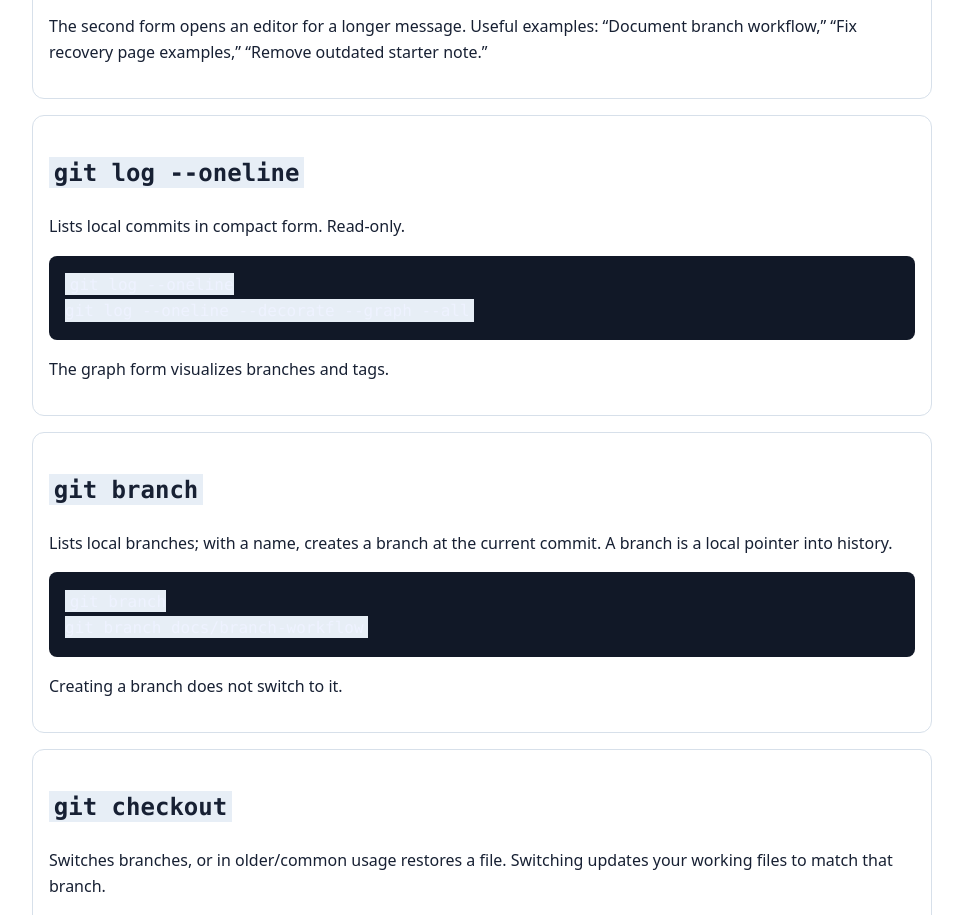
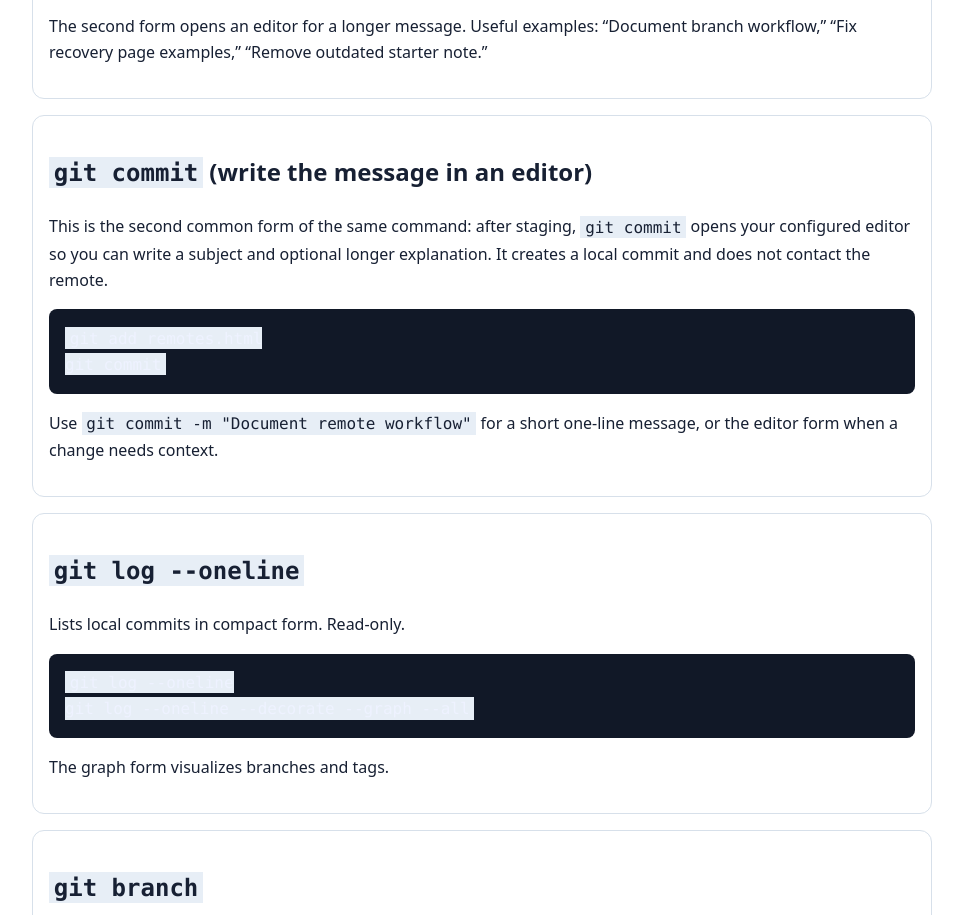
Before and after one commit to devendraghag/git-in-practice, a plain HTML site: page everyday.html in a window 1280 px wide. Shown: the part 1412-2327 px from the top of the page, without its empty margins (158-1121 px from the left). Drawn offline with Linux system fonts and the light colour scheme.

Commit message:
Clarify commit message options

```diff
--- a/everyday.html
+++ b/everyday.html
@@ -5,6 +5,7 @@
 <section class="card"><h2><code>git status</code></h2><p>Shows the current branch and which changes are untracked, modified, or staged. Local and read-only.</p><pre><code>git status<br>git status --short --branch</code></pre><p>Run before staging, committing, or switching branches.</p></section>
 <section class="card"><h2><code>git add</code></h2><p>Copies selected file changes into the staging area for the next commit. Does not commit or contact a remote.</p><pre><code>git add index.html<br>git add everyday.html recovery.html<br>git add -p</code></pre><p><code>-p</code> stages selected chunks. Named paths are a clear starting point.</p></section>
 <section class="card"><h2><code>git commit</code> (save a snapshot)</h2><p>Creates a local snapshot from staged changes.</p><pre><code>git commit -m "Add command guide"<br>git commit</code></pre><p>The second form opens an editor for a longer message. Useful examples: “Document branch workflow,” “Fix recovery page examples,” “Remove outdated starter note.”</p></section>
+<section class="card"><h2><code>git commit</code> (write the message in an editor)</h2><p>This is the second common form of the same command: after staging, <code>git commit</code> opens your configured editor so you can write a subject and optional longer explanation. It creates a local commit and does not contact the remote.</p><pre><code>git add remotes.html<br>git commit</code></pre><p>Use <code>git commit -m "Document remote workflow"</code> for a short one-line message, or the editor form when a change needs context.</p></section>
 <section class="card"><h2><code>git log --oneline</code></h2><p>Lists local commits in compact form. Read-only.</p><pre><code>git log --oneline<br>git log --oneline --decorate --graph --all</code></pre><p>The graph form visualizes branches and tags.</p></section>
 <section class="card"><h2><code>git branch</code></h2><p>Lists local branches; with a name, creates a branch at the current commit. A branch is a local pointer into history.</p><pre><code>git branch<br>git branch docs/branch-workflow</code></pre><p>Creating a branch does not switch to it.</p></section>
 <section class="card"><h2><code>git checkout</code></h2><p>Switches branches, or in older/common usage restores a file. Switching updates your working files to match that branch.</p><pre><code>git checkout docs/branch-workflow<br>git checkout -b docs/new-lesson</code></pre><p><code>-b</code> creates and switches. Modern Git also offers <code>git switch -c docs/new-lesson</code>.</p></section>
```
